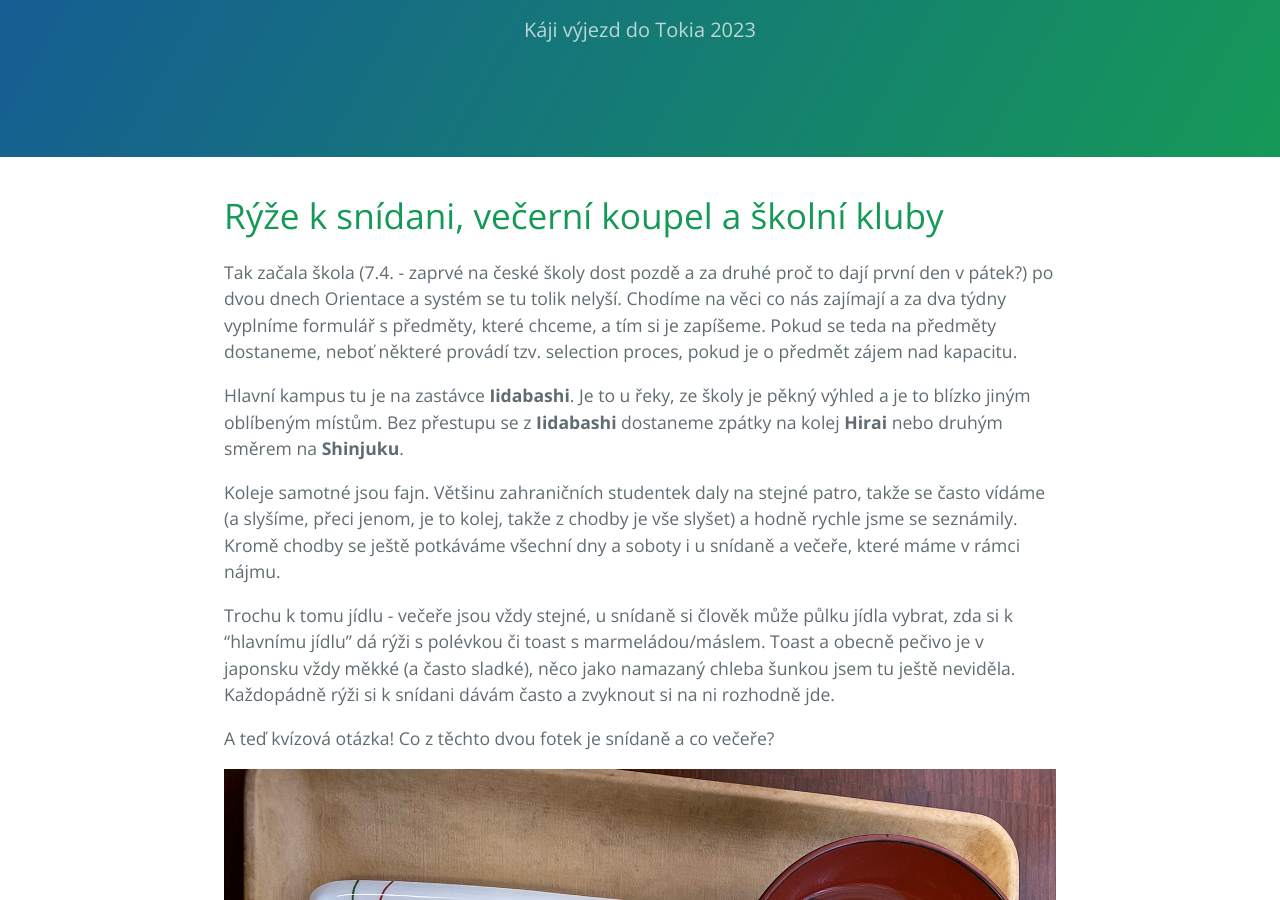
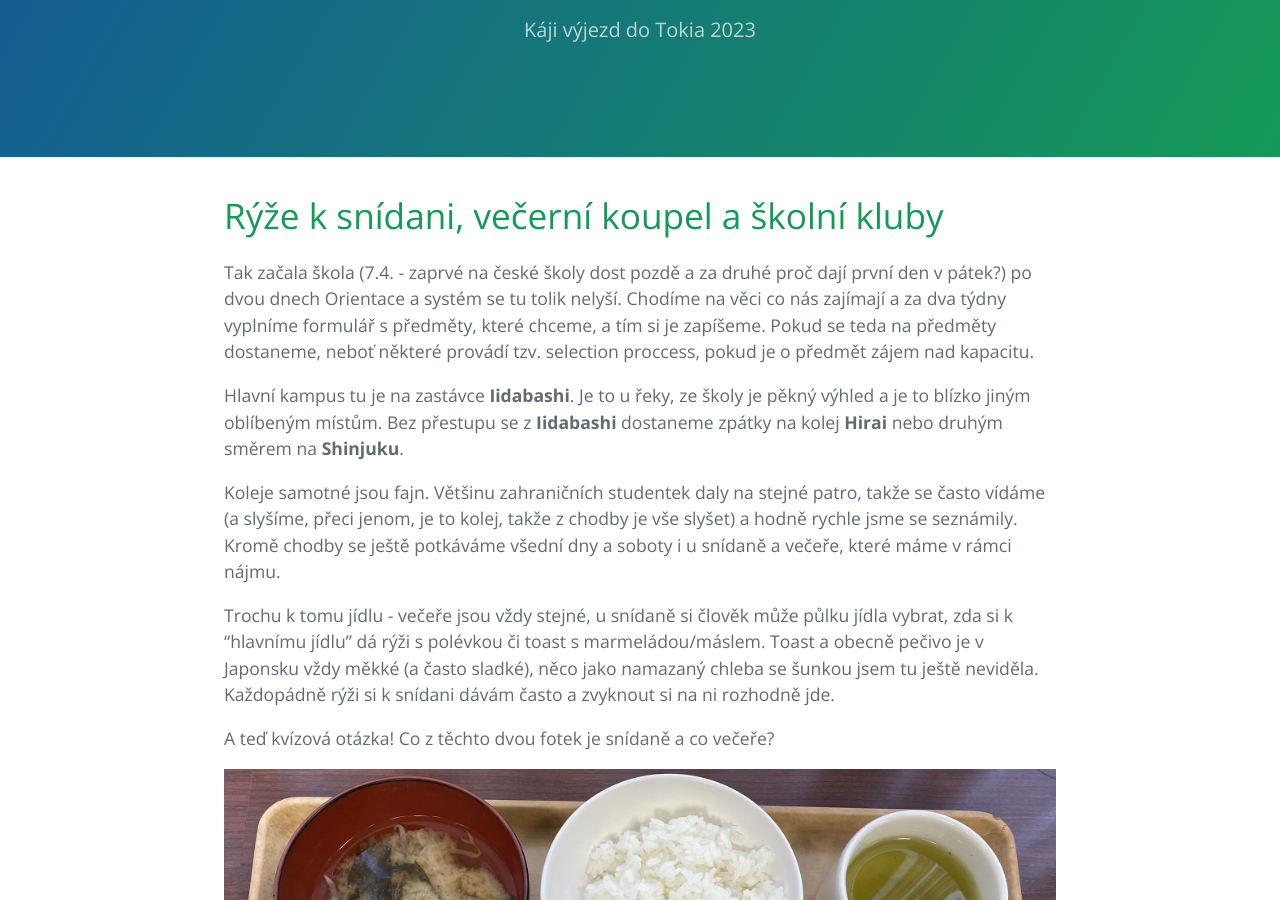
Before and after one commit to lhotska1/lhotska1.github.io, a Jekyll site: the page built from blog/5_ryze_onsen_skola.md, in a window 1280 px wide and 900 px high, scrolled down 238 px. Built offline with Jekyll 4.4.1, drawn with Linux system fonts in a browser that asks for light colours; our own code applies the rules of GitHub Pages for plain Markdown files; some of the changed text lies outside the part shown.

Commit message:
5,6 final

```diff
--- a/blog/5_ryze_onsen_skola.md
+++ b/blog/5_ryze_onsen_skola.md
@@ -1,22 +1,22 @@
 # Rýže k snídani, večerní koupel a školní kluby
 
-Tak začala škola (7.4. - zaprvé na české školy dost pozdě a za druhé proč to dají první den v pátek?) po dvou dnech Orientace a systém se tu tolik nelyší. Chodíme na věci co nás zajímají a za dva týdny vyplníme formulář s předměty, které chceme, a tím si je zapíšeme. Pokud se teda na předměty dostaneme, neboť některé provádí tzv. selection proces, pokud je o předmět zájem nad kapacitu.
+Tak začala škola (7.4. - zaprvé na české školy dost pozdě a za druhé proč dají první den v pátek?) po dvou dnech Orientace a systém se tu tolik nelyší. Chodíme na věci co nás zajímají a za dva týdny vyplníme formulář s předměty, které chceme, a tím si je zapíšeme. Pokud se teda na předměty dostaneme, neboť některé provádí tzv. selection proccess, pokud je o předmět zájem nad kapacitu.
 
 Hlavní kampus tu je na zastávce **Iidabashi**. Je to u řeky, ze školy je pěkný výhled a je to blízko jiným oblíbeným místům. Bez přestupu se z **Iidabashi** dostaneme zpátky na kolej **Hirai** nebo druhým směrem na **Shinjuku**.
 
-Koleje samotné jsou fajn. Většinu zahraničních studentek daly na stejné patro, takže se často vídáme (a slyšíme, přeci jenom, je to kolej, takže z chodby je vše slyšet) a hodně rychle jsme se seznámily. Kromě chodby se ještě potkáváme všechní dny a soboty i u snídaně a večeře, které máme v rámci nájmu.
+Koleje samotné jsou fajn. Většinu zahraničních studentek daly na stejné patro, takže se často vídáme (a slyšíme, přeci jenom, je to kolej, takže z chodby je vše slyšet) a hodně rychle jsme se seznámily. Kromě chodby se ještě potkáváme všední dny a soboty i u snídaně a večeře, které máme v rámci nájmu.
 
-Trochu k tomu jídlu - večeře jsou vždy stejné, u snídaně si člověk může půlku jídla vybrat, zda si k "hlavnímu jídlu" dá rýži s polévkou či toast s marmeládou/máslem. Toast a obecně pečivo je v japonsku vždy měkké (a často sladké), něco jako namazaný chleba šunkou jsem tu ještě neviděla. Každopádně rýži si k snídani dávám často a zvyknout si na ni rozhodně jde.
+Trochu k tomu jídlu - večeře jsou vždy stejné, u snídaně si člověk může půlku jídla vybrat, zda si k "hlavnímu jídlu" dá rýži s polévkou či toast s marmeládou/máslem. Toast a obecně pečivo je v Japonsku vždy měkké (a často sladké), něco jako namazaný chleba se šunkou jsem tu ještě neviděla. Každopádně rýži si k snídani dávám často a zvyknout si na ni rozhodně jde.
 
 A teď kvízová otázka! Co z těchto dvou fotek je snídaně a co večeře?
 
 ![Branching](../photos/koleje_snidane.jpeg)
 ![Branching](../photos/koleje_vecere.jpeg)
 
-Další věcí, která je v Japonsku zakořeněná, jsou lázně (onsen). A to tak, že kromě sprch máme jednu velkou vanu jako lázeň k dispozici hned vedle sprch.
+Další věcí, která je v Japonsku zakořeněná, jsou lázně (onsen). A to tak, že kromě sprch máme hned vedle jednu velkou vanu jako lázeň k dispozici.
 
 
-A poslední věc, rychle ještě zpátky ke škole. V Japonsku letí školní kluby, většina studentů v nějakém školním klubu je. První dny tu probíhalo představování všech těchto kluků (je jich opravdu hodně a každý může mít i desítky členů) se snahou nabrat nové členy. Bohužel pořád jsou to Japonci, i když vysokoškoláci, takže bez dobré znalosti japonštiny je hodně těžké se něco dostat, pokud klub sám anglicky mluvící studenty nevítá.
+A poslední věc, rychle ještě zpátky ke škole. V Japonsku letí školní kluby, většina studentů v nějakém školním klubu je. První dny tu probíhalo představování všech těchto kluků (je jich opravdu hodně a každý může mít i desítky členů) se snahou nabrat nové členy. Bohužel pořád jsou to Japonci, i když vysokoškoláci, takže bez dobré znalosti japonštiny je hodně těžké se někam dostat, pokud klub sám anglicky mluvící studenty nevítá.
 
 Zde ukázka jednoho z klubů:
 ![Branching](../photos/skola_kluc.jpeg)
```
Also changed, not shown: blog/6_vylet_park_pagoda.md (+7 -5 lines), blog/7_razitka.md (+4 -1 lines), photos/koleje_snidane.jpeg, photos/koleje_vecere.jpeg.
